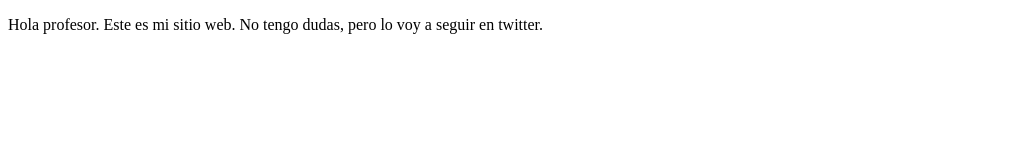
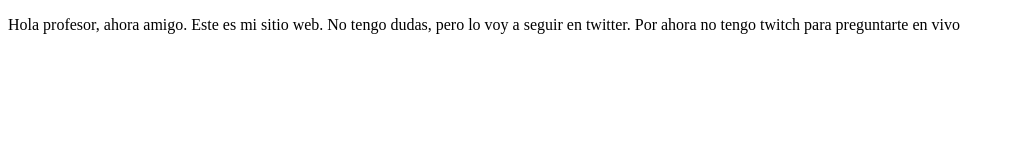
Before and after one commit to ingjvl/proyectoDemoCursoPrework, a plain HTML site: page index.html in a window 1280 px wide. Shown: the whole page, without its empty margins (0-1014 px from the left). Drawn offline with Linux system fonts and the light colour scheme.

Commit message:
cambios agregamos sitio de twitch

```diff
--- a/index.html
+++ b/index.html
@@ -8,8 +8,8 @@
 </head>
 <body>
     <p>
-        Hola profesor.
-        Este es mi sitio web. No tengo dudas, pero lo voy a seguir en twitter.
+        Hola profesor, ahora amigo.
+        Este es mi sitio web. No tengo dudas, pero lo voy a seguir en twitter. Por ahora no tengo twitch para preguntarte en vivo
     </p>
 </body>
 </html>
```
